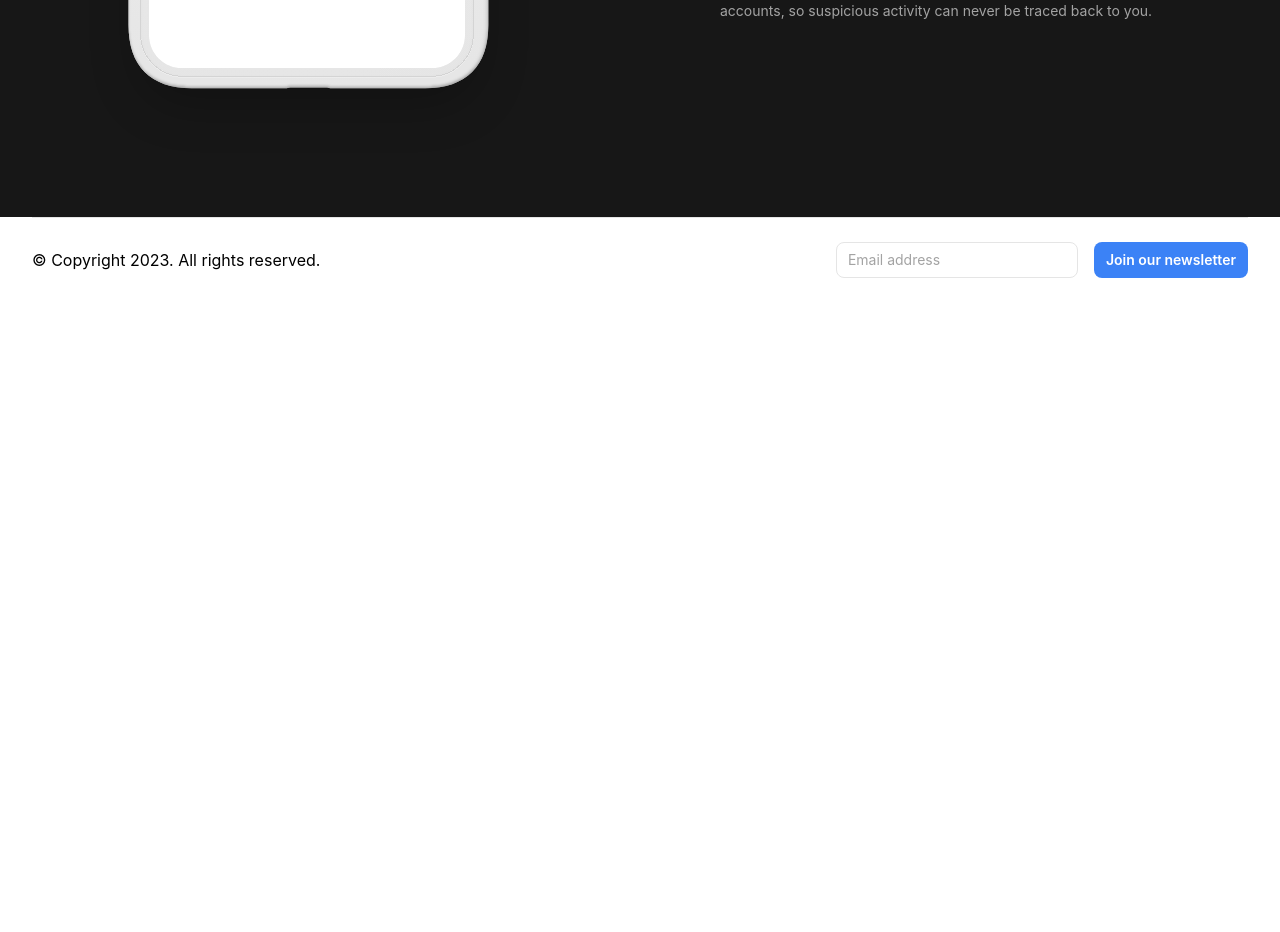
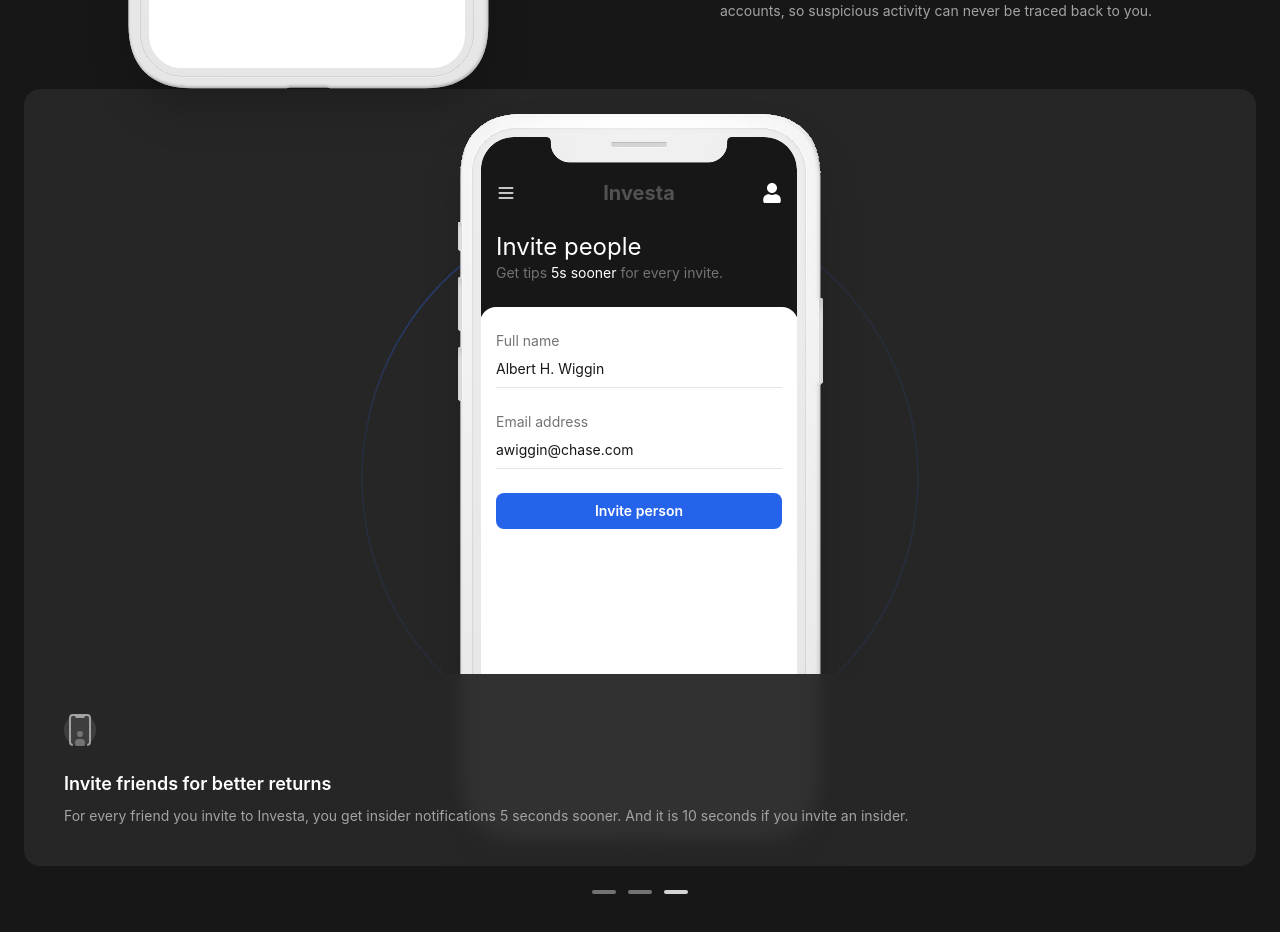
Before and after one commit to KenanRamazanov/Investa-Next.js, a Next.js app: page / in a window 1280 px wide. Shown: the part 1820-2752 px from the top of the page. Before the commit the page ends 2146 px from the top, so only its background shows below. Built offline with nearby package versions, Linux system fonts and the light colour scheme.

Commit message:
MobileView

```diff
--- a/src/components/DesktopView.jsx
+++ b/src/components/DesktopView.jsx
@@ -104,6 +104,91 @@
   let [activeIndex, setActiveIndex] = useState(0);
   let slideContainerRef = useRef();
   let slideRefs = useRef([]);
+  useEffect(()=>{
+let observer = new window.IntersectionObserver(
+  (entries) => {
+    for (let entry of entries) {
+      if (entry.isIntersecting) {
+        setActiveIndex(slideRefs.current.indexOf(entry.target));
+        break;
+      }
+    }
+  },
+  {
+    root: slideContainerRef.current,
+    threshold: 0.6,
+  }
+
+);
+
+for (let slide of slideRefs.current) {
+  if (slide) {
+    observer.observe(slide);
+  }
 }
+return()=>{
+
+    observer.disconnect();
+
+};
+
+},[slideContainerRef,slideRefs]);
+
+return(
+  <div className="h-auto ">
+    <div ref={slideContainerRef}
+        className="-mb-4 flex snap-x snap-mandatory -space-x-4 overflow-x-auto overscroll-x-contain scroll-smooth pb-4 [scrollbar-width:none] sm:-space-x-6 [&::-webkit-scrollbar]:hidden">
+{
+  features.map((feature,featureIndex)=>(
+    <div key={featureIndex}
+    ref={(ref) => (slideRefs.current[featureIndex] = ref)}
+    className="w-full flex-none snap-center px-4 sm:px-6">
+       <div className="relative transform overflow-hidden rounded-2xl bg-gray-800 px-5 py-6">
+        <div className="absolute left-1/2 top-1/2 -translate-x-1/2 -translate-y-1/2">
+
+          <CircleBackground color="#2563eb" className="animate-spin-slower"/>
+        </div>
+        <PhoneFrame className="relative mx-auto w-full max-w-[366px]">
+        <feature.screen />
+        </PhoneFrame>
+        <div className="absolute inset-x-0 bottom-0 bg-gray-800/95 p-6 backdrop-blur sm:p-10">
+        <feature.icon className="h-8 w-8" />
+        <h3 className="mt-6 text-sm font-semibold text-white sm:text-lg">
+                  {feature.name}
+                </h3>
+                <p className="mt-2 text-sm text-gray-400">
+                  {feature.description}
+                </p>
+        </div>
+       </div>
+    </div>
+  ))
+}
+    </div>
+    <div className="mt-6 flex justify-center gap-3">
+    {features.map((_, featureIndex) => (
+          <button
+            type="button"
+            key={featureIndex}
+            className={clsx(
+              "relative h-1 w-6 rounded-full",
+              featureIndex === activeIndex ? "bg-gray-300" : "bg-gray-500"
+            )}
+            aria-label={`Go to slide ${featureIndex + 1}`}
+            onClick={() => {
+              slideRefs.current[featureIndex].scrollIntoView({
+                block: "nearest",
+                inline: "nearest",
+              });
+            }}
+          >
+               <span className="absolute -inset-x-1.5 -inset-y-3" />
+          </button>
+        ))}
+    </div>
+  </div>
+)
+
+};
 
 export default DesktopView
--- a/src/components/Feature.jsx
+++ b/src/components/Feature.jsx
@@ -1,7 +1,7 @@
 import React from 'react'
 import Container from './Container'
 import Title from './Title'
-import DesktopView from './DesktopView'
+import DesktopView, { MobileView } from './DesktopView'
 
 const Feature = () => {
   return (
@@ -30,6 +30,9 @@
 <DesktopView/>
 </div>
 {/*Mobile view*/}
+<div>
+  <MobileView className="mt-16 md:hidden xl:hidden "/>
+</div>
 
 </section>
 )
--- a/tailwind.config.js
+++ b/tailwind.config.js
@@ -43,6 +43,7 @@
           },
         },
       },
+
     },
   },
   plugins: [],
```
